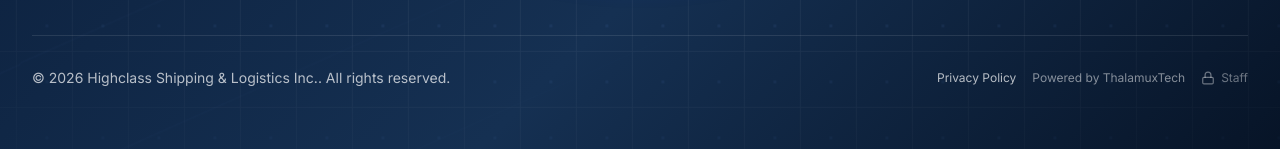
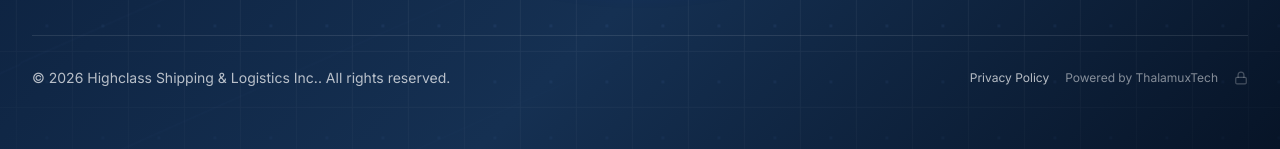
Before and after one commit to thalamuxtech/HCshippinglogistics, a Next.js app: page / in a window 1280 px wide. Shown: the part 5906-6055 px from the top of the page. Built offline with nearby package versions, Linux system fonts and the light colour scheme; no server answers; the database is empty.

Commit message:
Footer staff link icon-only, lighter-weight hosted email logo
- Footer: the discreet staff entry point is now icon-only (lock) at lower opacity
- Email logo: switched to a small, email-sized hosted PNG (logo-email.png, ~23KB
  vs 312KB) referenced by https URL so Gmail proxies/caches it reliably

```diff
--- a/src/components/marketing/SiteFooter.tsx
+++ b/src/components/marketing/SiteFooter.tsx
@@ -97,13 +97,14 @@ export function SiteFooter() {
             >
               Powered by ThalamuxTech
             </a>
-            {/* Discreet staff entry point */}
+            {/* Discreet staff entry point (icon only) */}
             <Link
               href="/login"
-              className="inline-flex items-center gap-1.5 text-xs text-white/40 transition-colors hover:text-gold-200 focus-ring rounded"
+              className="inline-flex items-center text-white/25 transition-colors hover:text-gold-200 focus-ring rounded"
               aria-label="Staff sign in"
+              title="Staff sign in"
             >
-              <Lock className="h-3.5 w-3.5" /> Staff
+              <Lock className="h-3.5 w-3.5" />
             </Link>
           </div>
         </div>
```
Also changed, not shown: public/brand/logo-email.png (added), 1 other file (tests, documents, lock files or other folders).
